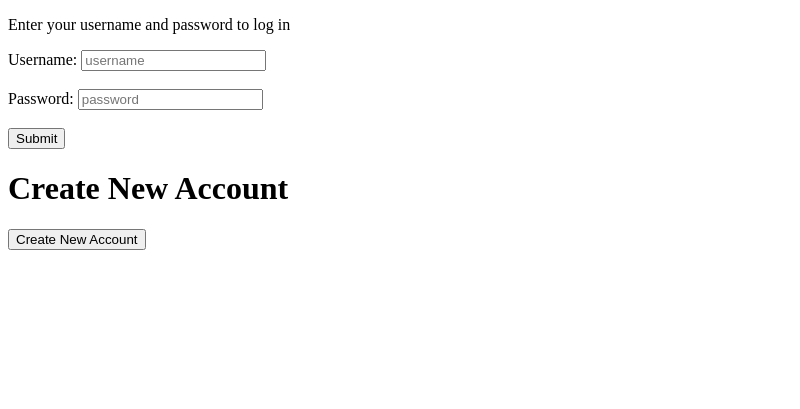
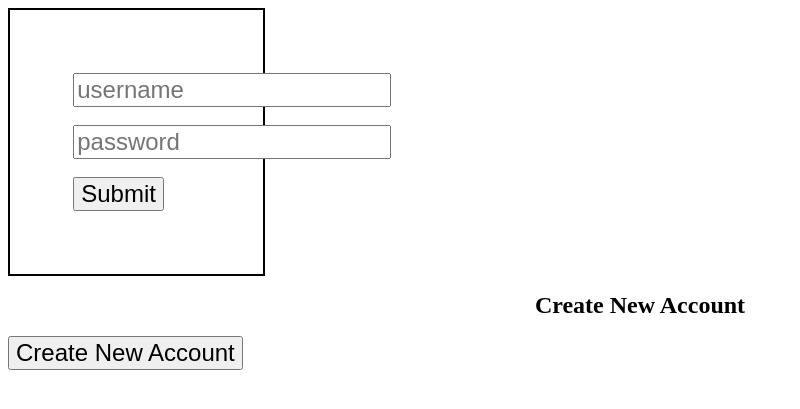
Before and after one commit to RLQYL/Flask-Login, a Flask app: page /login in a window 1280 px wide. Shown: the top 409 px of the page, without its empty margins (0-800 px from the left). Run offline with Flask 2, Linux system fonts and the light colour scheme.

Commit message:
Began styling the login page

```diff
--- a/app.py
+++ b/app.py
@@ -63,8 +63,7 @@ def login():
             session["id"] = username
             return redirect(url_for('home')) # url_for takes in a function parameter
         else:
-            flash("The user does not exist")
-    print(len(session))
+            flash("Login Failed!")
     return render_template('index.html')
 
 @app.route('/create_user', methods=['GET', 'POST'])
@@ -87,7 +86,11 @@ def create_user():
 
 @app.route('/homepage')
 def home():
-    return render_template('Home.html')
+    if (len(session) == 0):
+        return(abort(403))
+    name = User.query.filter_by(username=session["id"]).first()
+    user_name = name.firstname + " " + name.lastname
+    return render_template('Home.html', name=user_name)
 
 @app.route('/logout')
 def logout():
--- /dev/null
+++ b/static/index.css
@@ -0,0 +1,32 @@
+#message{
+	text-align: center;
+	font-size: 2.0rem;
+	font-family: arial;
+	color: red;
+}
+
+#loginbox{
+	border: 2px solid black;
+	width: 10%;
+	height: 40%;
+	padding: 5%;
+	display: flex;
+
+}
+
+#username, #password{
+	font-size: 1.5rem;
+	color: black;
+}
+
+.title{
+	text-align: center;
+	font-size: 1.5rem;
+}
+
+.button{
+	font-size: 1.5rem;
+	text-align: center;
+	color: black;
+	background-color: light-grey;
+}
--- a/templates/Home.html
+++ b/templates/Home.html
@@ -6,5 +6,5 @@
 
 <body>
 
-	<p> Welcome </p>
+	<p> Welcome {{name}} </p>
 </body>
--- a/templates/index.html
+++ b/templates/index.html
@@ -2,31 +2,27 @@
 <head>
 	<meta name="viewport" content="width=device-width, initial-scale=1">
 	<title> Login Page </title>
+	<link rel="stylesheet" type="text/css" href="static/index.css">
+	<meta name="viewport" content="width=device-width, initial-scale=1.0">
 </head>
 
 <body>
+
 	{% with messages = get_flashed_messages() %}
 	  {% if messages %}
 	    {% for message in messages %}
-		  <div>
-			{{message}}
-		  </div>
+		  <p id="message"> {{message}} </p>
 		{% endfor %}
 	  {% endif %}
 	{% endwith %}
 
-	{% block body %}{% endblock %}
-
-	<p> Enter your username and password to log in </p>
-	<form action="/login" method="post">
-		<label for="username">Username:</label>
-		<input type="text" id="username" name="username" placeholder="username" minlength="3" required><br><br>
-
-		<label for="password">Password:</label>
-		<input type="password" id="password" name="password" placeholder="password" minlength="3" required><br><br>
-
-		<input type="submit" value="Submit">
-	</form>
+	<div id="loginbox">
+		<form action="/login" method="post">
+			<input type="text" id="username" name="username" placeholder="username" minlength="3" required><br><br>
+			<input type="password" id="password" name="password" placeholder="password" minlength="3" required><br><br>
+			<input type="submit" value="Submit" class="button">
+		</form>
+	</div>
 
 	<h1 class="title"> Create New Account </h1>
 	<a href="{{url_for('create_user')}}"><button class="button"> Create New Account </button> </a>
```
Also changed, not shown: static/index.js (added).
